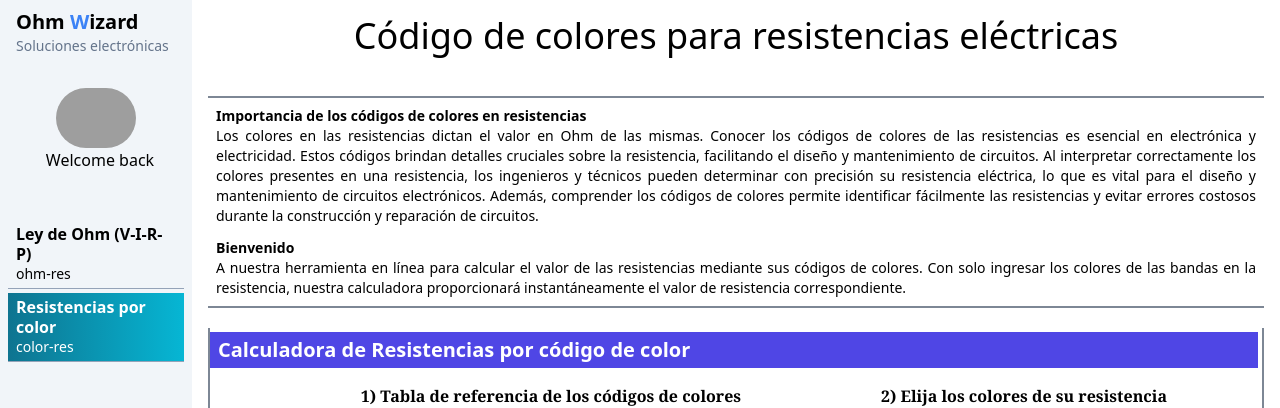
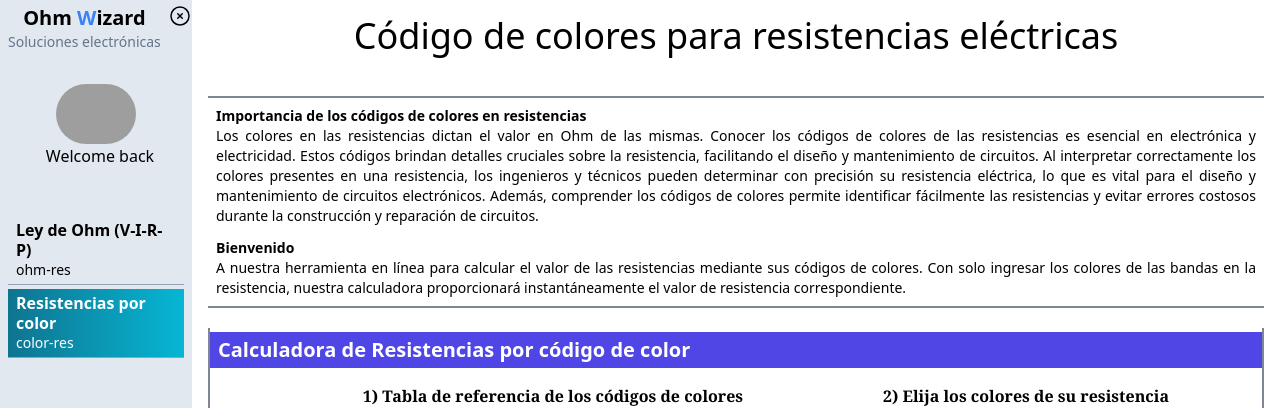
Before and after one commit to bralmoca912/Ohm-Wizard, an Angular app: page /dashboard/color-res in a window 1280 px wide. Shown: the top 408 px of the page. Built offline with nearby package versions, Linux system fonts and the light colour scheme; grey boxes are pictures that could not be loaded.

Commit message:
sidemenu desplegable y versión 2.0

```diff
--- a/src/app/dashboard/color-res/color-res.component.html
+++ b/src/app/dashboard/color-res/color-res.component.html
@@ -20,7 +20,7 @@
 </div>
 
 
-<div class="border-x-2 border-slate-600/70 pr-1 pt-1 mt-5">
+<div class="border-x-2 border-slate-600/70 pt-1 mt-5">
 
     <div class="md:text-xl sm:text-sm text-white font-semibold bg-indigo-600 px-2 py-1">
         <p>Calculadora de Resistencias por código de color</p>
--- a/src/app/dashboard/ohm-res/ohm-res.component.html
+++ b/src/app/dashboard/ohm-res/ohm-res.component.html
@@ -22,7 +22,7 @@
     </p>
 </div>
 
-<div class="border-x-2 border-slate-600/70 pr-1 pt-1 mt-5">
+<div class="border-x-2 border-slate-600/70 pt-1 mt-5">
 
     <div class="md:text-xl sm:text-sm text-white font-semibold bg-indigo-600 px-2 py-1">
         <p>Calculadoras mediante valores de la ley de Ohm</p>
--- a/src/app/shared/sidemenu/sidemenu.component.html
+++ b/src/app/shared/sidemenu/sidemenu.component.html
@@ -1,10 +1,35 @@
-<!-- Barra lateral de navegación -->
-<div class="bg-slate-100 min-h-screen h-full pt-2 sm:w-28 md:w-48">
-    <div class="sm:px-4 mb-8">
-        <h1 class="text-lg sm:text-lg md:text-xl font-bold text-black">
+<div class="bg-slate-200 min-h-screen h-full lg:max-w-48 sm:max-w-28">
+
+    <button class="grid justify-items-center px-2" (click)="toogleshow()">
+        @if (showSidemenu == false) {
+        <svg fill="none" viewBox="0 0 24 24" stroke-width="1.5" stroke="currentColor" class="w-6 h-6"
+            xmlns="http://www.w3.org/2000/svg">
+            <path stroke-linecap="round" stroke-linejoin="round" d="M3.75 6.75h16.5M3.75 12h16.5m-16.5 5.25h16.5" />
+        </svg>
+        <p class="mt-1 mb-5">Menú</p>
+        }
+    </button>
+
+
+    <div class="" [ngClass]="{ 'hidden': !showSidemenu }">
+
+        <div class="flex justify-between pl-2 pt-1">
+            <div class="mb-8">
+                <h1 class="text-lg sm:text-lg lg:text-xl font-bold text-black text-center">
                     Ohm <span class="text-blue-500">W</span>izard
                 </h1>
-        <p class="text-slate-500 text-sm">Soluciones electrónicas</p>
+                <p class="text-slate-500 text-sm text-center">Soluciones electrónicas</p>
+            </div>
+            <!-- Botón de cierre de barra de navegación -->
+            <button class="grid place-items-start" (click)="toogleshow()">
+                @if (showSidemenu == true) { <!--Botón cerrar menú-->
+                <svg xmlns="http://www.w3.org/2000/svg" fill="none" viewBox="0 0 24 24" stroke-width="1.5"
+                    stroke="currentColor" class="w-6 h-6">
+                    <path stroke-linecap="round" stroke-linejoin="round"
+                        d="m9.75 9.75 4.5 4.5m0-4.5-4.5 4.5M21 12a9 9 0 1 1-18 0 9 9 0 0 1 18 0Z" />
+                </svg>}
+            </button>
+            <!-- Cierre del botón -->
         </div>
 
         <a href="" class="space-x-2 items-center px-2 flex flex-col mb-12">
@@ -14,10 +39,10 @@
             <p class="text-center">Welcome back</p>
         </a>
 
-    <nav class="md:mx-2">
+        <nav class="lg:mx-2">
             @for (item of menuItems; track $index) {
             <a [routerLink]="item.path" routerLinkActive="bg-gradient-to-r from-cyan-700 to-cyan-500 text-white"
-            class="w-full border-b border-slate-400 block sm:p-1 md:px-2 py-4 my-1 transition duration-200 hover:bg-slate-400/20">
+                class="w-full border-b border-slate-400 block sm:p-1 md:px-2 py-4 my-1 transition duration-200 hover:bg-slate-400/30">
                 <div class="flex flex-col">
                     <span class="font-semibold leading-5">{{ item.title }}</span>
                     <span class="text-sm md:block">{{ item.path }}</span>
@@ -26,3 +51,4 @@
             }
         </nav>
     </div>
+</div>
--- a/src/app/shared/sidemenu/sidemenu.component.ts
+++ b/src/app/shared/sidemenu/sidemenu.component.ts
@@ -19,4 +19,9 @@ export class SidemenuComponent {
     .filter((route) => !route.path?.includes(':'));
 
   constructor() { }
+
+  showSidemenu: boolean = true;
+  toogleshow() {
+    this.showSidemenu = !this.showSidemenu;
+  }
 }
--- a/tailwind.config.js
+++ b/tailwind.config.js
@@ -7,7 +7,7 @@ module.exports = {
     screens:{ // Cambiamos el tamaño de las pantallas
       'sm': '0px',
       'md': '496px',
-      'lg': '585px',
+      'lg': '540px',
       'xl': '1260px',
       '2xl': '1536px',
     },
```
Lines whose indentation alone changed are shown as unchanged.
